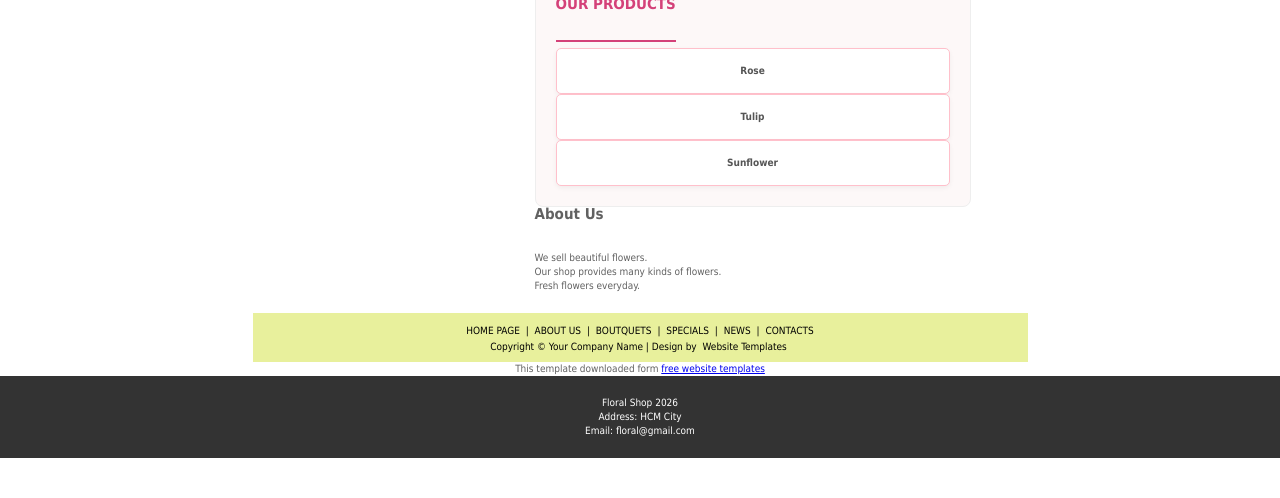
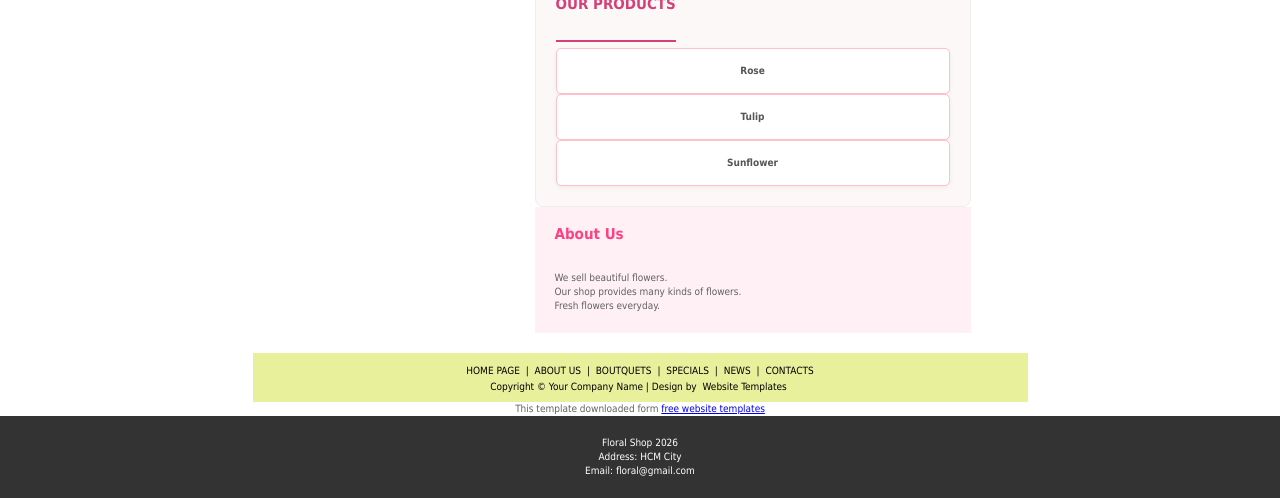
Before and after one commit to minhbodoivl/BaiTapCCVMT20260312, a website: page index.html in a window 1280 px wide. Shown: the part 786-1284 px from the top of the page. Before the commit the page ends 1244 px from the top, so only its background shows below. Drawn offline with Linux system fonts and the light colour scheme.

Commit message:
add css about

```diff
--- a/css/styles.css
+++ b/css/styles.css
@@ -141,3 +141,13 @@ footer{
     transform: translateY(-5px);
     box-shadow: 0 4px 10px rgba(212, 65, 121, 0.3);
 }
+
+/* About */
+.about{
+    padding:20px;
+    background:#fff0f5;
+}
+
+.about h2{
+    color:#ff4081;
+}
```
Also changed, not shown: index.html (+1 -1 lines).
